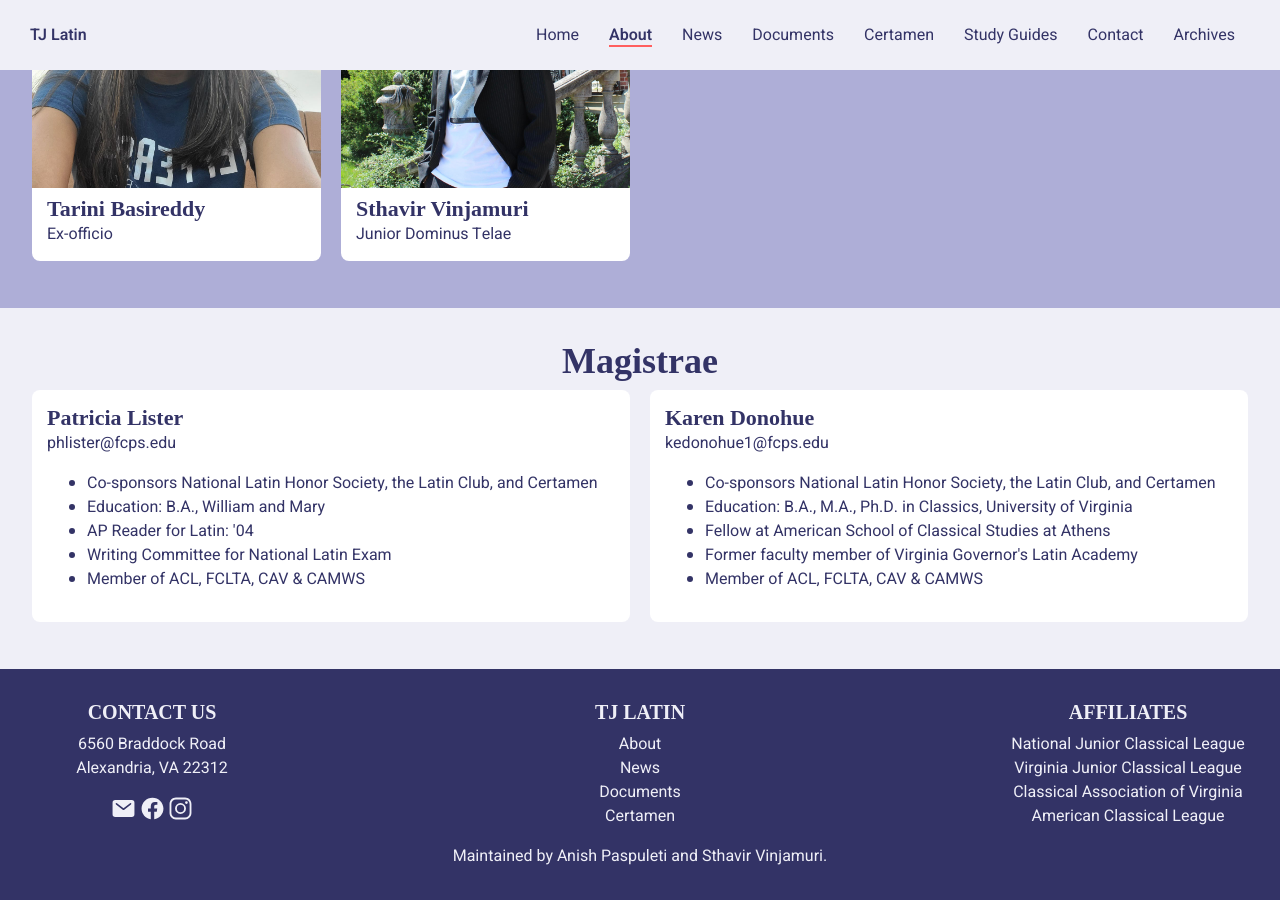
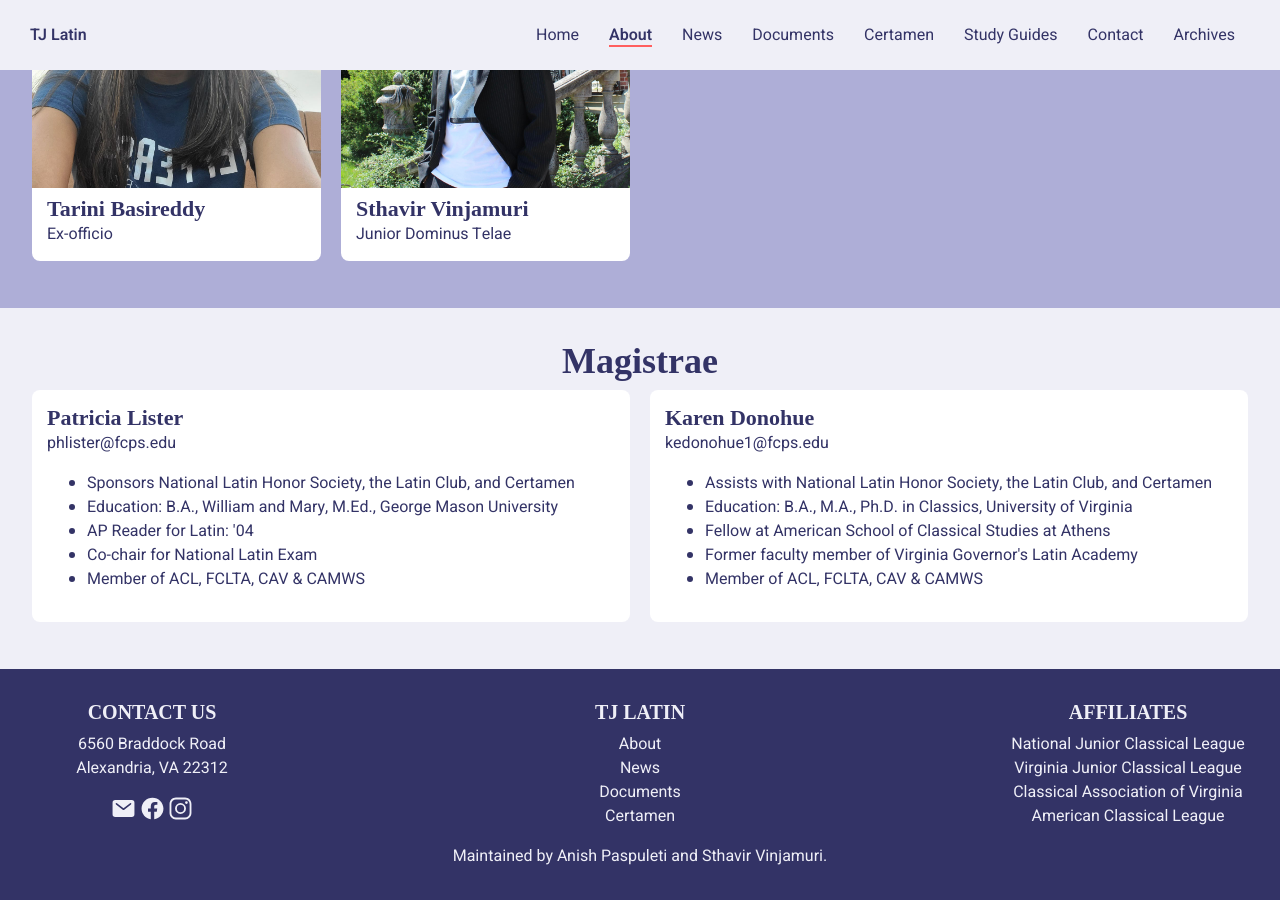
Before and after one commit to TJLatin/website, a Jekyll site: the page built from about.html, in a window 1280 px wide and 900 px high, scrolled down 2566 px. Built offline with Jekyll 4.4.1, drawn with Linux system fonts in a browser that asks for light colours; some web fonts are replaced.

Commit message:
updated Magistrae description

```diff
--- a/about.html
+++ b/about.html
@@ -57,10 +57,10 @@ nav: /about.html
                             <h3 class="card-title">Patricia Lister</h3>
                             <span>phlister@fcps.edu</span>
                             <ul>
-                                <li>Co-sponsors National Latin Honor Society, the Latin Club, and Certamen</li>
-                                <li>Education: B.A., William and Mary</li>
+                                <li>Sponsors National Latin Honor Society, the Latin Club, and Certamen</li>
+                                <li>Education: B.A., William and Mary, M.Ed., George Mason University</li>
                                 <li>AP Reader for Latin: '04</li>
-                                <li>Writing Committee for National Latin Exam</li>
+                                <li>Co-chair for National Latin Exam</li>
                                 <li>Member of ACL, FCLTA, CAV & CAMWS</li>
                             </ul>
                         </div>
@@ -72,7 +72,7 @@ nav: /about.html
                             <h3 class="card-title">Karen Donohue</h3>
                             <span>kedonohue1@fcps.edu</span>
                             <ul>
-                                <li>Co-sponsors National Latin Honor Society, the Latin Club, and Certamen</li>
+                                <li>Assists with National Latin Honor Society, the Latin Club, and Certamen</li>
                                 <li>Education: B.A., M.A., Ph.D. in Classics, University of Virginia</li>
                                 <li>Fellow at American School of Classical Studies at Athens</li>
                                 <li>Former faculty member of Virginia Governor's Latin Academy</li>
```
